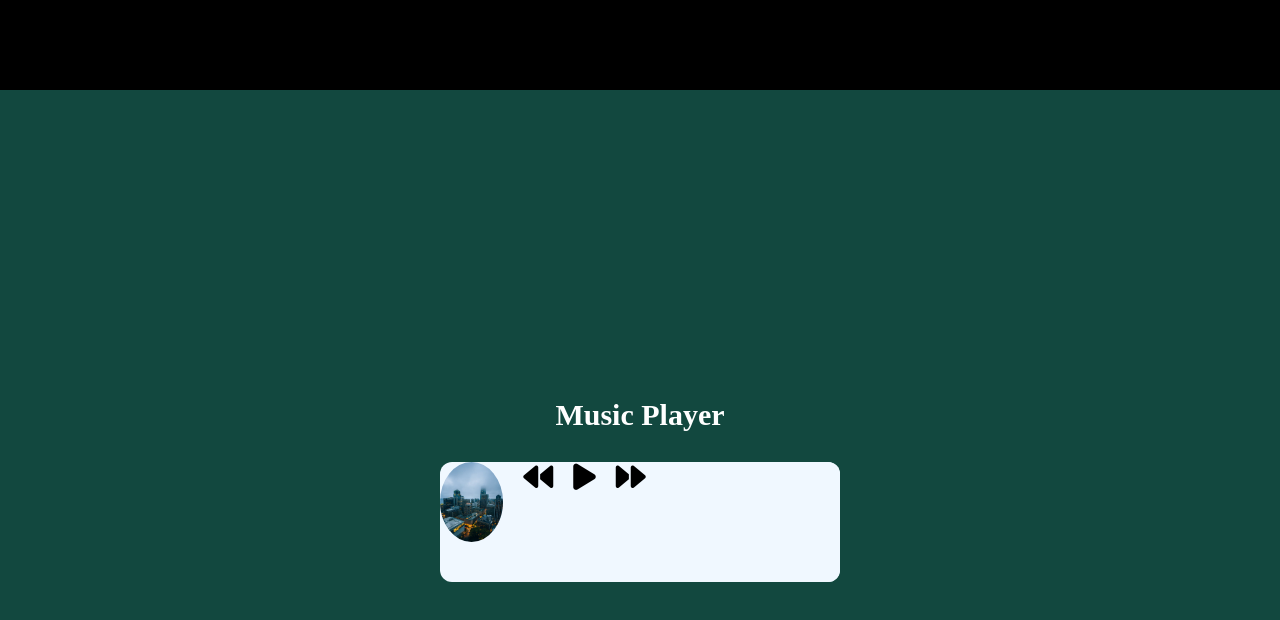
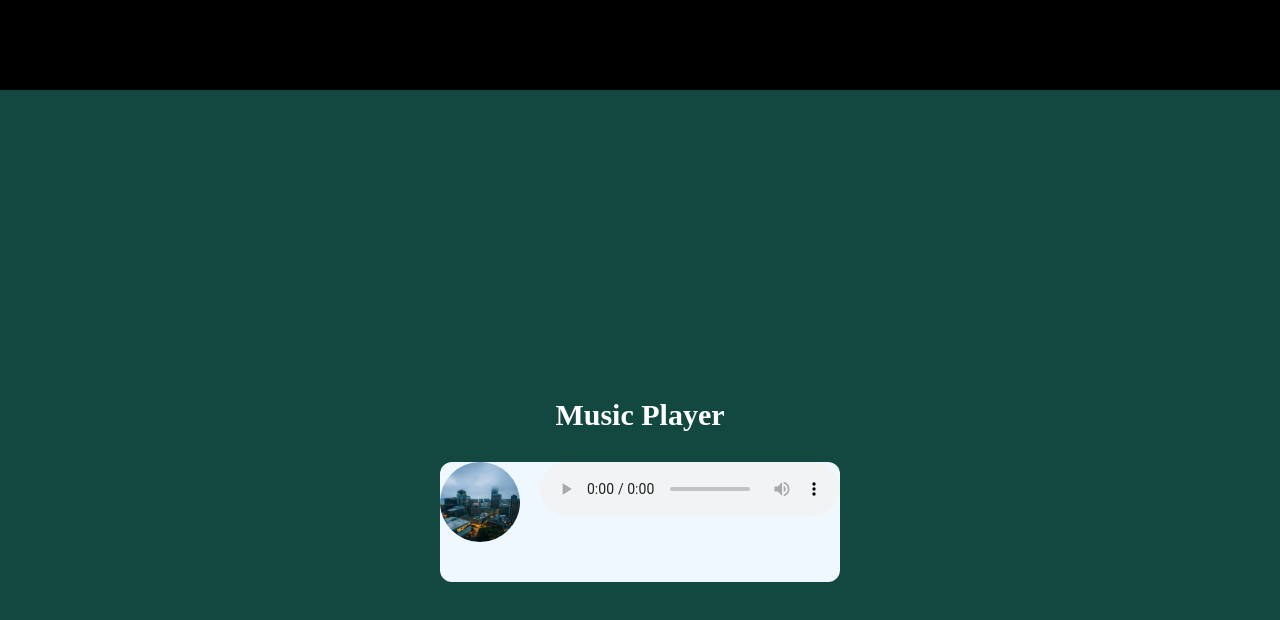
Before and after one commit to Dwjrgal/Dom_assignment, a plain HTML site: page Music_player/music.html in a window 1280 px wide. Drawn offline with Linux system fonts and the light colour scheme.

Commit message:
audio controls

```diff
--- a/Music_player/music.html
+++ b/Music_player/music.html
@@ -19,13 +19,13 @@
       <div class="player-box">
         <div>
           <img src="./music_images/image-13.avif" />
-          <div class="icons">
+          <!-- <div class="icons">
             <i class="fa-solid fa-backward"></i>
             <i class="fa-solid fa-play"></i>
             <i class="fa-solid fa-forward"></i>
-          </div>
+          </div> -->
+          <audio controls></audio>
         </div>
-        <audio src="https://www.youtube.com/watch?v=vSshoYuEy4c"></audio>
       </div>
     </section>
     <script src="music.js"></script>
```
